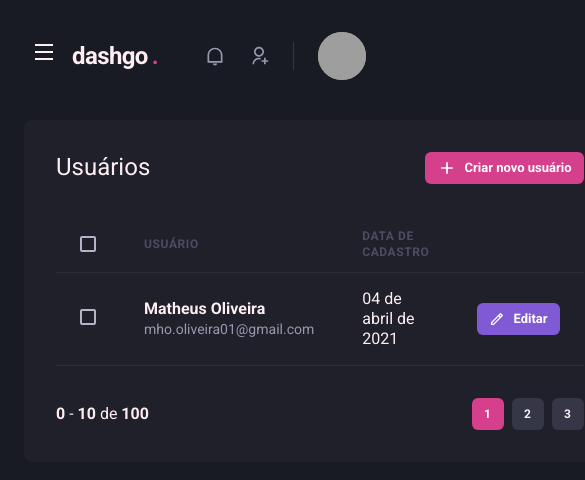
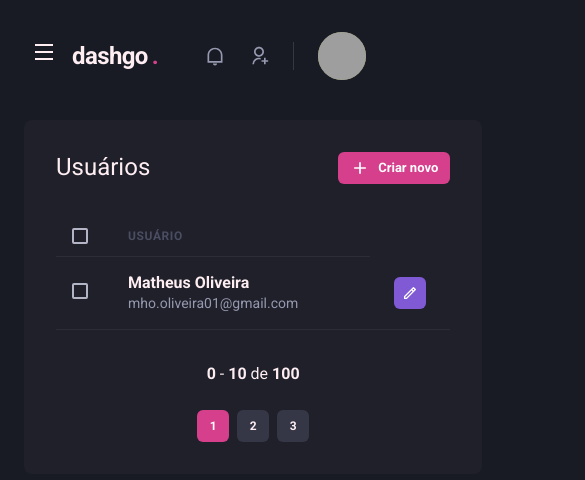
Before and after one commit to theusoliveira/dashgo, a Next.js app: page /users in a window 390 px wide. Shown: the top 480 px of the page, 585 px wide, since content can reach past the window. Built offline with nearby package versions, Linux system fonts and the light colour scheme; grey boxes are pictures that could not be loaded.

Commit message:
User list responsive

```diff
--- a/src/components/Pagination/index.tsx
+++ b/src/components/Pagination/index.tsx
@@ -4,7 +4,7 @@ import { PaginationItem } from "./PaginationItem";
 export function Pagination() {
   return (
     <Stack
-      direction="row"
+      direction={["column", "row"]}
       spacing="6"
       mt="8"
       justify="space-between"
--- a/src/pages/users/index.tsx
+++ b/src/pages/users/index.tsx
@@ -1,4 +1,4 @@
-import { Box, Button, Flex, Heading, Icon, Table, Th, Thead, Tr, Checkbox, Tbody, Td, Text } from "@chakra-ui/react";
+import { Box, Button, Flex, Heading, Icon, Table, Th, Thead, Tr, Checkbox, Tbody, Td, Text, useBreakpointValue, IconButton } from "@chakra-ui/react";
 import { RiAddLine, RiPencilLine } from "react-icons/ri";
 
 import { Header } from "../../components/Header";
@@ -6,6 +6,11 @@ import { Pagination } from "../../components/Pagination";
 import { Sidebar } from "../../components/Sidebar";
 
 export default function UsersList() {
+  const isWideVersion = useBreakpointValue({
+    base: false,
+    lg: true,
+  });
+
   return (
     <Box>
       <Header />
@@ -24,24 +29,24 @@ export default function UsersList() {
               colorScheme="pink"
               leftIcon={<Icon as={RiAddLine} fontSize="20" />}
             >
-              Criar novo usuário
+              Criar novo
             </Button>
           </Flex>
 
           <Table colorScheme="whiteAlpha">
             <Thead>
               <Tr>
-                <Th px="6" color="gray.300" w="8">
+                <Th px={["4", "4", "6"]} color="gray.300" w="8">
                   <Checkbox colorScheme="pink" />
                 </Th>
                 <Th>Usuário</Th>
-                <Th>Data de cadastro</Th>
+                {isWideVersion && <Th>Data de cadastro</Th>}
                 <Th w="8"></Th>
               </Tr>
             </Thead>
             <Tbody>
               <Tr>
-                <Td  px="6">
+                <Td px={["4", "4", "6"]}>
                   <Checkbox colorScheme="pink" />
                 </Td>
                 <Td>
@@ -51,10 +56,10 @@ export default function UsersList() {
                   </Box>
                 </Td>
                 <Td  px="6">
-                  <Text>04 de abril de 2021</Text>
+                  {isWideVersion && <Text>04 de abril de 2021</Text>}
                 </Td>
                 <Td>
-                <Button
+                {/* <Button
                   as="a"
                   size="sm"
                   fontSize="small"
@@ -62,7 +67,15 @@ export default function UsersList() {
                   leftIcon={<Icon as={RiPencilLine} fontSize="16" />}
                 >
                   Editar
-                </Button>
+                </Button> */}
+                <IconButton
+                  aria-label="Editar usuário"
+                  as="a"
+                  size="sm"
+                  fontSize="small"
+                  colorScheme="purple"
+                  icon={<Icon as={RiPencilLine} fontSize="16" />}
+                />
                 </Td>
               </Tr>
             </Tbody>
```
